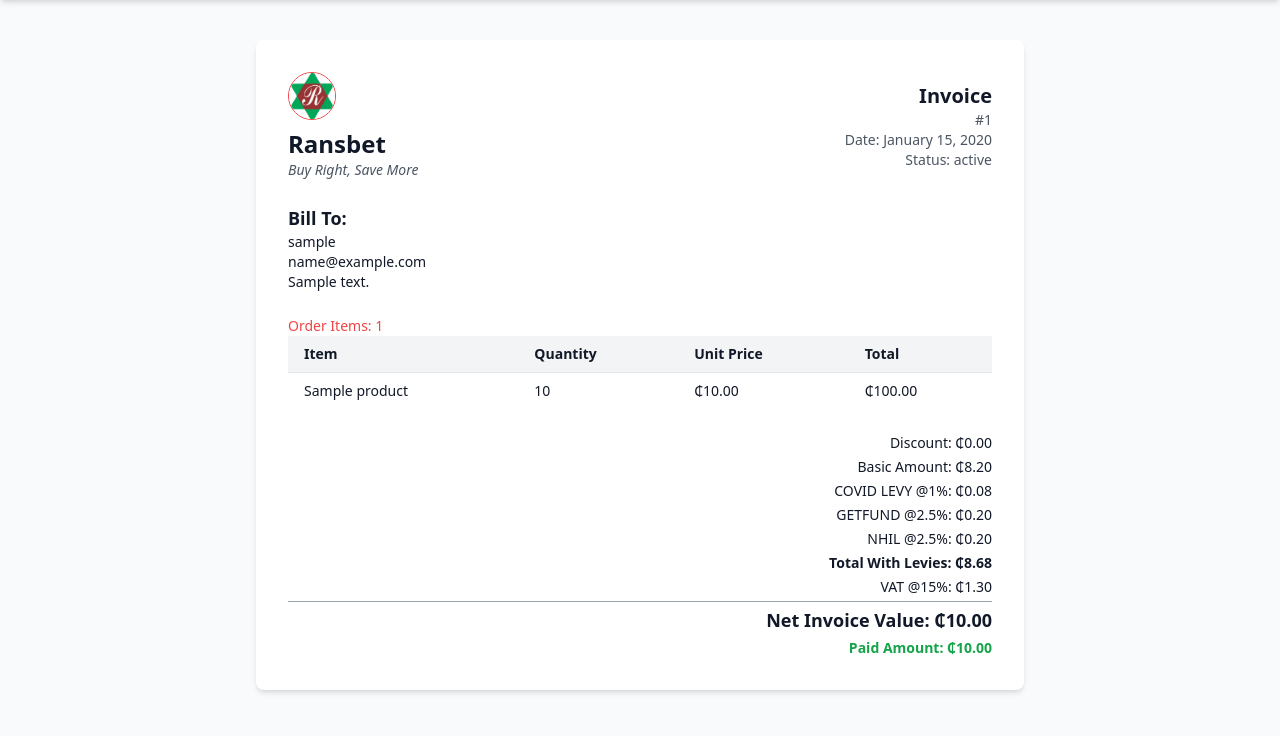
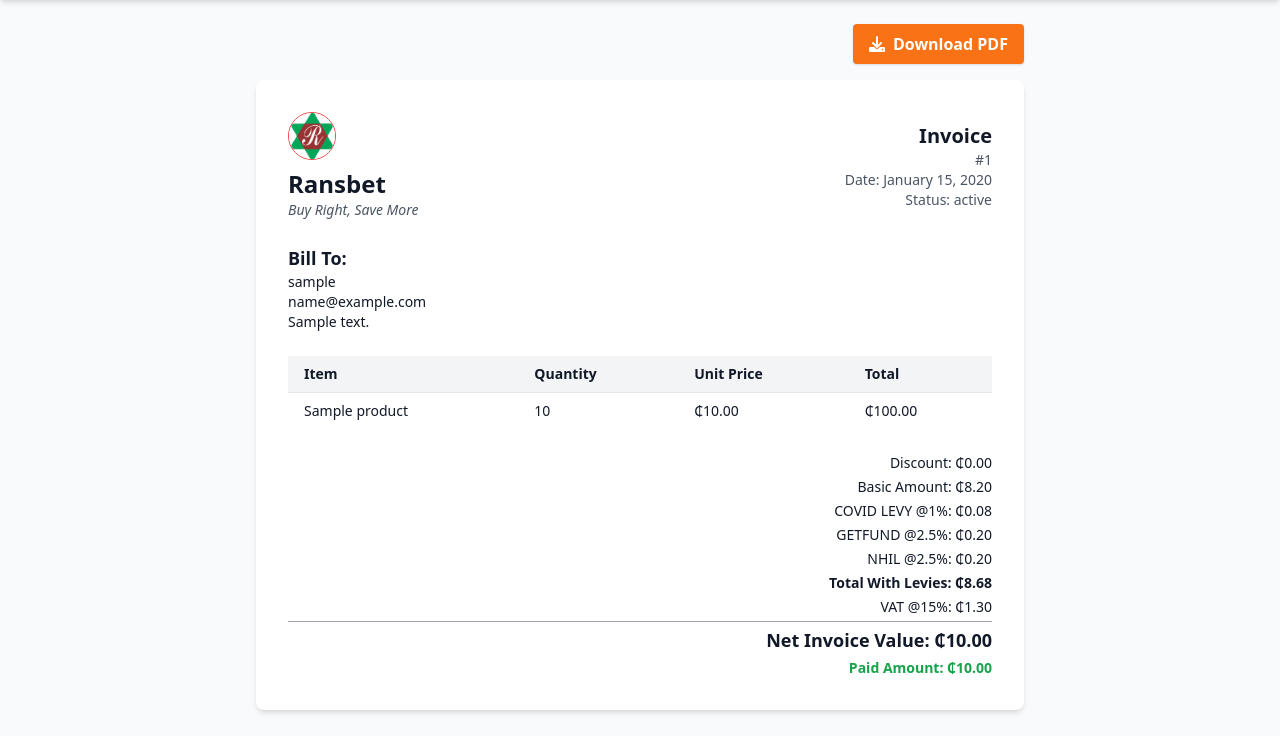
Before and after one commit to knorbert18/jum-flask-app, a Flask app: page /invoice/1 in a window 1280 px wide. Shown: the part 64-800 px from the top of the page. Run offline with Flask 3, Linux system fonts and the light colour scheme; a user stored in the database is signed in; tables that the repository leaves empty hold one stand-in row (values such as "Sample post"); some libraries are stand-ins or nearby versions.

Commit message:
Knorbert

```diff
--- a/app.py
+++ b/app.py
@@ -32,7 +32,7 @@ app.secret_key = os.getenv('SECRET_KEY', '6dca9fa83f8d8cab0a0aba4731048e1809e9a6
 app.config['SQLALCHEMY_DATABASE_URI'] = os.getenv('DATABASE_URL')
 app.config['PAYSTACK_SECRET_KEY'] = os.getenv('PAYSTACK_SECRET_KEY')
 app.config['SQLALCHEMY_TRACK_MODIFICATIONS'] = False
-app.config['SESSION_COOKIE_SAMESITE'] = 'Lax'
+app.config['SESSION_COOKIE_SAMESITE'] = 'None'  # Updated: Allows cross-origin cookie sharing
 app.config['SESSION_COOKIE_SECURE'] = True  # Ensures cookie only sent over HTTPS
 app.config['SESSION_COOKIE_HTTPONLY'] = True  # Prevents JS access to the cookie
 app.config['REMEMBER_COOKIE_SECURE'] = True  # If using `remember=True` with login_user()
@@ -45,7 +45,7 @@ app.config['MAIL_PORT'] = int(os.getenv('MAIL_PORT', 587))
 app.config['MAIL_USE_TLS'] = os.getenv('MAIL_USE_TLS', 'True') == 'True'
 app.config['MAIL_USERNAME'] = os.getenv('MAIL_USERNAME')
 app.config['MAIL_PASSWORD'] = os.getenv('MAIL_PASSWORD')
-app.config['SESSION_COOKIE_HTTPONLY'] = True
+app.config['SESSION_COOKIE_HTTPONLY'] = True  # Duplicate but safe to keep
 app.config['SESSION_PERMANENT'] = True  # Make the session last for the lifetime of the user’s browser
 app.config['PERMANENT_SESSION_LIFETIME'] = timedelta(days=30)  # Set session expiration time (optional)
 
@@ -63,7 +63,7 @@ login_manager.init_app(app)
 login_manager.login_view = 'login'
 
 # Enable CORS with credentials support
-CORS(app, supports_credentials=True)
+CORS(app, supports_credentials=True, origins=["https://jum-flask-app.onrender.com"])
 
 init_admin(app)
 
--- a/templates/invoice.html
+++ b/templates/invoice.html
@@ -5,7 +5,7 @@
   <meta name="viewport" content="width=device-width, initial-scale=1.0" />
   <title>Invoice #{{ order.order_id }}</title>
   <script src="https://cdn.tailwindcss.com"></script>
-  <script> tailwind.config = { darkMode: 'class' } </script>
+  <script>tailwind.config = { darkMode: 'class' }</script>
   <link rel="stylesheet" href="https://cdnjs.cloudflare.com/ajax/libs/font-awesome/6.0.0-beta3/css/all.min.css" />
 </head>
 <body class="bg-gray-50 dark:bg-gray-900 text-gray-900 dark:text-white font-sans transition-colors duration-300">
@@ -24,7 +24,6 @@
         <span class="cart-count">{{ cart_count }}</span>
       </a>
       <a href="{{ url_for('orders') }}" class="text-orange-500 font-semibold">Orders</a>
-      <!-- Theme Toggle Button -->
       <button id="darkModeToggle" class="text-gray-700 dark:text-gray-200 hover:text-orange-500">
         <i class="fas fa-moon"></i> Dark Mode
       </button>
@@ -32,8 +31,15 @@
   </div>
 </nav>
 
+<!-- Download PDF Button -->
+<div class="max-w-3xl mx-auto mt-6 flex justify-end">
+  <button id="downloadBtn" class="bg-orange-500 hover:bg-orange-600 text-white font-semibold py-2 px-4 rounded shadow">
+    <i class="fas fa-download mr-2"></i>Download PDF
+  </button>
+</div>
+
 <!-- Invoice Content -->
-<div class="max-w-3xl mx-auto bg-white dark:bg-gray-800 p-8 shadow-md rounded-lg mt-10">
+<div id="invoice" class="max-w-3xl mx-auto bg-white dark:bg-gray-800 p-8 shadow-md rounded-lg mt-4">
   <!-- Header -->
   <div class="flex justify-between items-center mb-6">
     <div>
@@ -57,7 +63,6 @@
     <p class="text-sm">{{ order.address }}</p>
   </div>
 
-  <p class="text-red-500 text-sm">Order Items: {{ order_items|length }}</p>
 
   <!-- Items Table -->
   <div class="overflow-x-auto mb-6">
@@ -98,6 +103,7 @@
   </div>
 </div>
 
+<!-- Theme Toggle Script -->
 <script>
   const htmlEl = document.documentElement;
   const darkModeToggle = document.getElementById('darkModeToggle');
@@ -135,5 +141,23 @@
   });
 </script>
 
+<!-- html2pdf.js Library -->
+<script src="https://cdnjs.cloudflare.com/ajax/libs/html2pdf.js/0.10.1/html2pdf.bundle.min.js"></script>
+
+<!-- PDF Export Script -->
+<script>
+  document.getElementById('downloadBtn').addEventListener('click', () => {
+    const invoice = document.getElementById('invoice');
+    const opt = {
+      margin:       0.5,
+      filename:     'invoice_{{ order.order_id }}.pdf',
+      image:        { type: 'jpeg', quality: 0.98 },
+      html2canvas:  { scale: 2 },
+      jsPDF:        { unit: 'in', format: 'letter', orientation: 'portrait' }
+    };
+    html2pdf().set(opt).from(invoice).save();
+  });
+</script>
+
 </body>
 </html>
```
